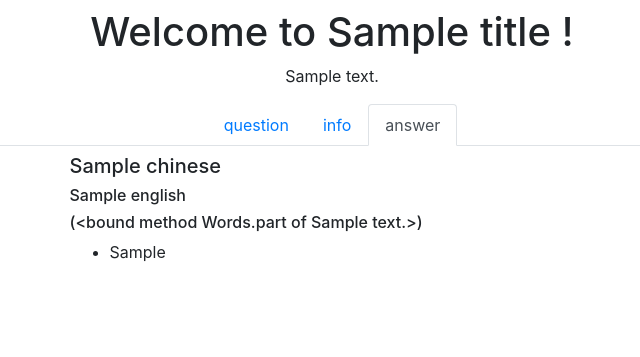
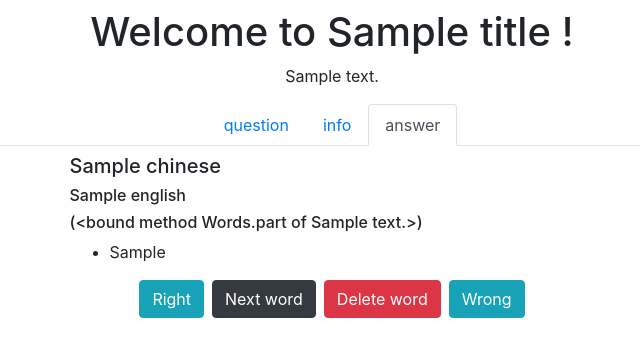
Before and after one commit to SuperH-0630/HEnglish, a Python web app: template templates/test.html in a window 1280 px wide, after a click on "answer". Shown: the top 357 px of the page, without its empty margins (308-948 px from the left). Run offline with Jinja, Linux system fonts and the light colour scheme; the template is opened without the code that fills it: most values are stand-ins (such as "Sample title", 1, 10 or a date in 2020); some libraries are stand-ins or nearby versions.

Commit message:
feat: next word按钮

```diff
--- a/templates/test.html
+++ b/templates/test.html
@@ -53,6 +53,12 @@
                                 {% endfor %}
                             </ul>
                         {% endfor %}
+                        <div class="row justify-content-center">
+                            <a class="btn btn-info mr-2"> Right </a>
+                            <a class="btn btn-dark mr-2" href="{{ url_for("test.question") }}"> Next word </a>
+                            <a class="btn btn-danger mr-2"> Delete word </a>
+                            <a class="btn btn-info"> Wrong </a>
+                        </div>
                     </div>
                 </div>
             </div>
```
Also changed, not shown: core/db.py (+7 -2 lines).
